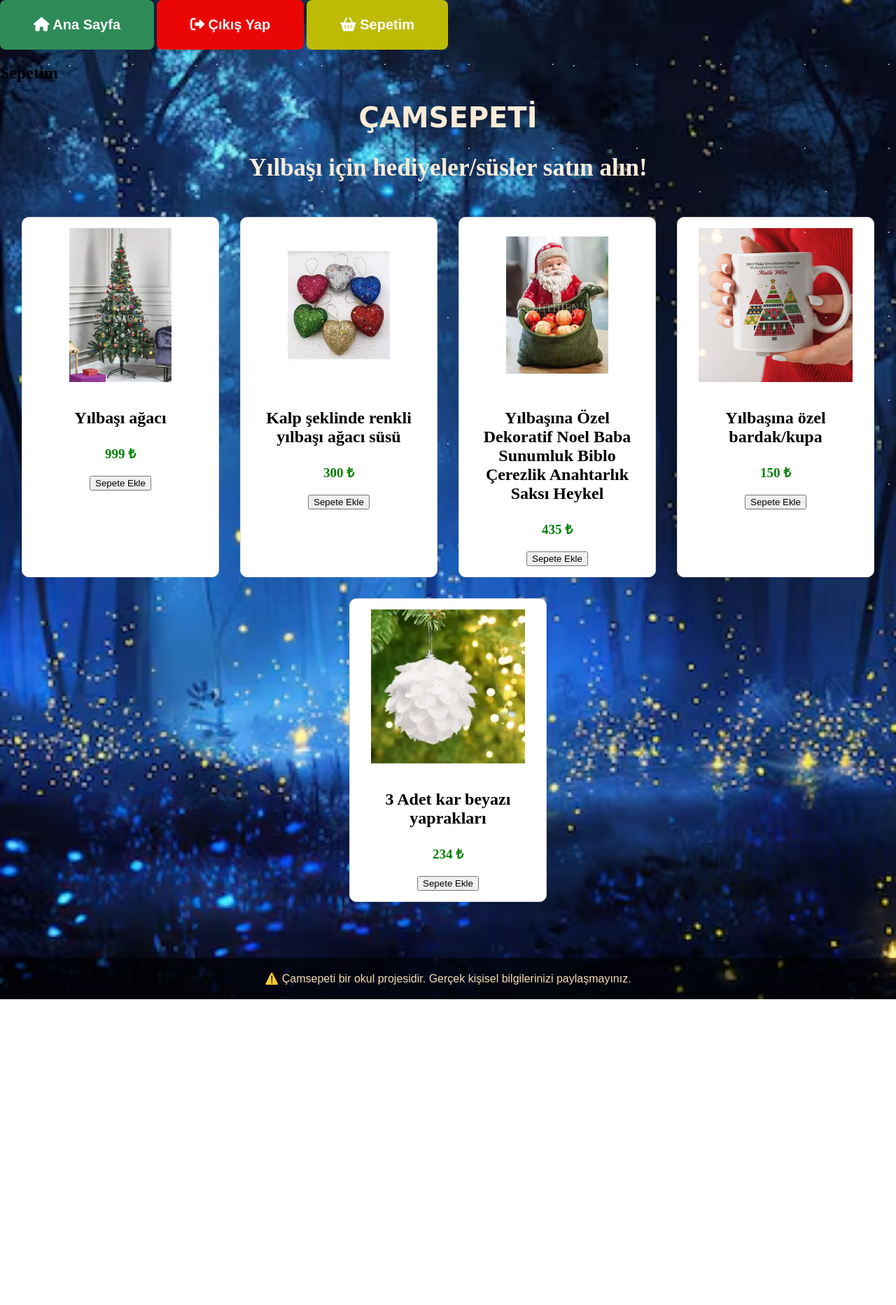
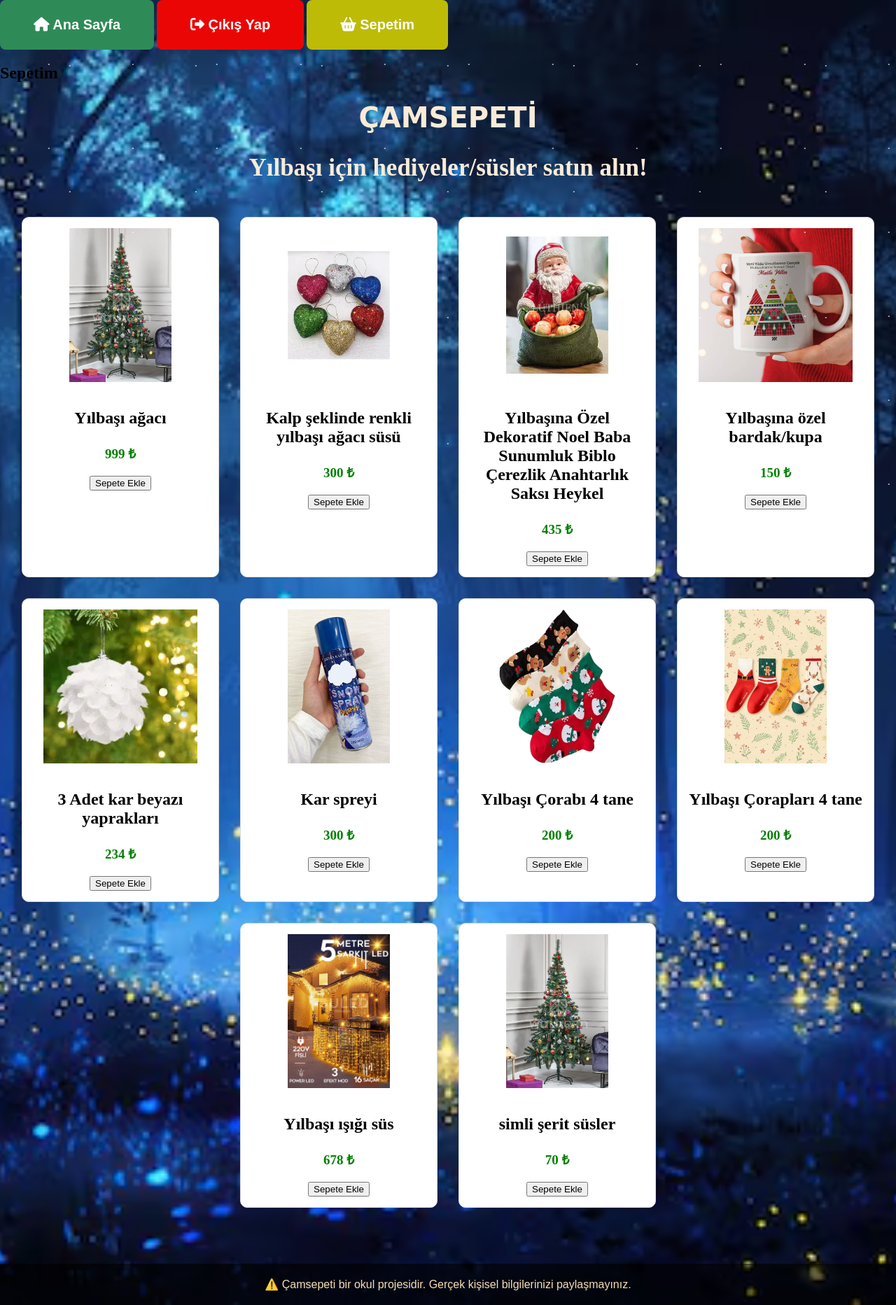
Before and after one commit to LastHope48/Camsepeti-pythonanywhere, a Flask app: page /home in a window 1280 px wide. Shown: the whole page at 70% size. Before the commit the page ends 1428 px from the top, so only its background shows below. Run offline with Flask 3, Linux system fonts and the light colour scheme; a user stored in the database is signed in.

Commit message:
ikinci yükleme

```diff
--- a/templates/home.html
+++ b/templates/home.html
@@ -75,6 +75,61 @@
                 <button class="button">Sepete Ekle</button>
             </form>
         </div>
+                <div class="product">
+            <img src="../static/img/snowspray.jpeg" alt="spray">
+            <h3>Kar spreyi</h3>
+            <p class="price">300 ₺</p>
+            <form action="/sepete_ekle" method="post">
+                <input type="hidden" name="ad" value="Kar spreyi">
+                <input type="hidden" name="fiyat" value="300">
+                <input type="hidden" name="resim" value="snowspray.jpeg">
+                <button class="button">Sepete Ekle</button>
+            </form>
+        </div>
+                <div class="product">
+            <img src="../static/img/yilbasicorabi1.jpeg" alt="yilbasiagaci1">
+            <h3>Yılbaşı Çorabı 4 tane</h3>
+            <p class="price">200 ₺</p>
+            <form action="/sepete_ekle" method="post">
+                <input type="hidden" name="ad" value="Yılbaşı Çorapları 4 tane">
+                <input type="hidden" name="fiyat" value="200">
+                <input type="hidden" name="resim" value="yilbasicorabi1.jpeg">
+                <button class="button">Sepete Ekle</button>
+            </form>
+        </div>
+                <div class="product">
+            <img src="../static/img/yilbasicorabi2.jpeg" alt="yilbasiagaci1">
+            <h3>Yılbaşı Çorapları 4 tane</h3>
+            <p class="price">200 ₺</p>
+            <form action="/sepete_ekle" method="post">
+                <input type="hidden" name="ad" value="Yılbaşı Çorapları 4 tane">
+                <input type="hidden" name="fiyat" value="200">
+                <input type="hidden" name="resim" value="yilbasicorabi2.jpeg">
+                <button class="button">Sepete Ekle</button>
+            </form>
+        </div>
+                <div class="product">
+            <img src="../static/img/yilbasiisigi.jpeg" alt="yilbasiagaci1">
+            <h3>Yılbaşı ışığı süs</h3>
+            <p class="price">678 ₺</p>
+            <form action="/sepete_ekle" method="post">
+                <input type="hidden" name="ad" value="Yılbaşı ışığı süs">
+                <input type="hidden" name="fiyat" value="678">
+                <input type="hidden" name="resim" value="yilbasiisigi.jpeg">
+                <button class="button">Sepete Ekle</button>
+            </form>
+        </div>
+                <div class="product">
+            <img src="../static/img/yilbasiagaci.png" alt="yilbasiagaci1">
+            <h3>simli şerit süsler</h3>
+            <p class="price">70 ₺</p>
+            <form action="/sepete_ekle" method="post">
+                <input type="hidden" name="ad" value="simli şerit süsler">
+                <input type="hidden" name="fiyat" value="70">
+                <input type="hidden" name="resim" value="sus_5.jpeg">
+                <button class="button">Sepete Ekle</button>
+            </form>
+        </div>
     </div>
     <footer class="site-footer">
         <p>
```
Also changed, not shown: static/img/snowspray.jpeg (added), static/img/sus_5.jpeg (added), static/img/yilbasicorabi1.jpeg (added), static/img/yilbasicorabi2.jpeg (added), static/img/yilbasiisigi.jpeg (added).
